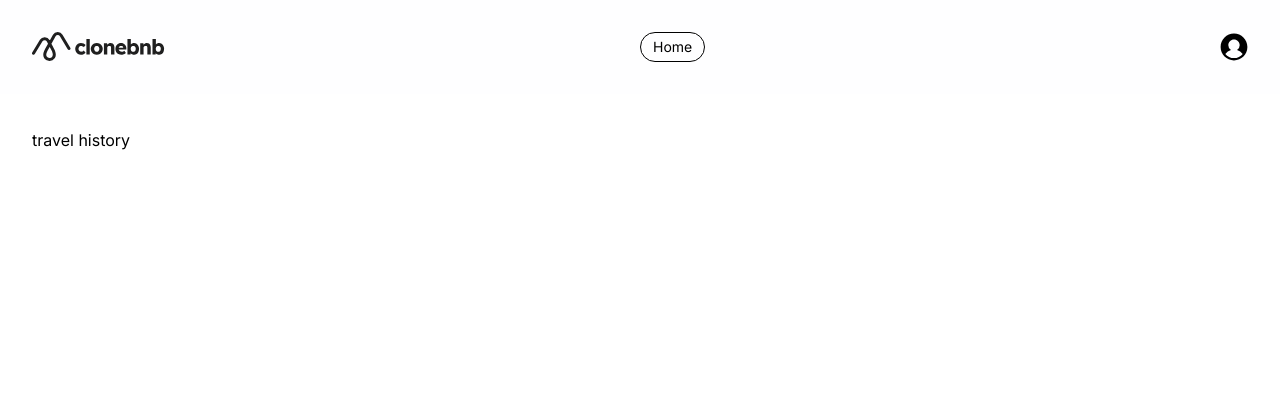
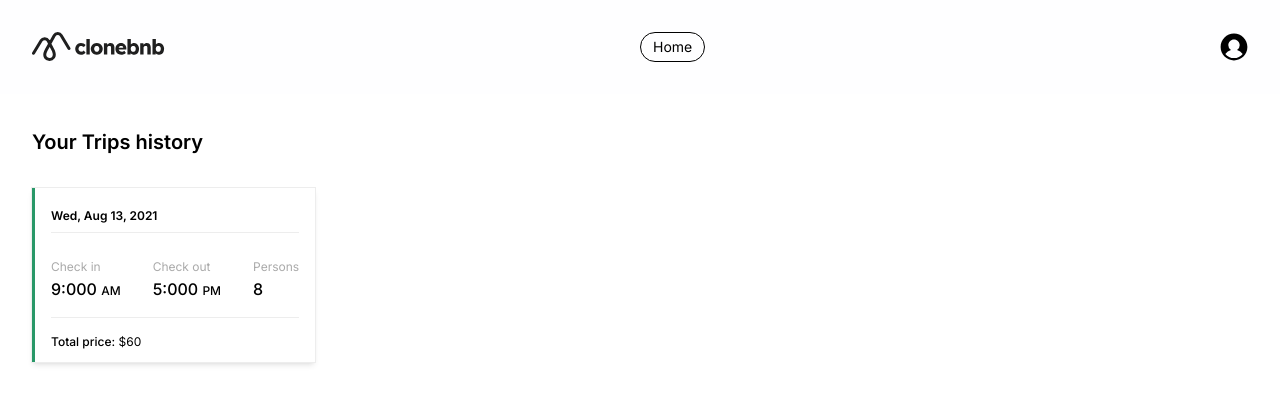
Before and after one commit to FernandoRodriguezValdivia/clonebnb, a Next.js app in the folder front-clonebnb/: page /trips in a window 1280 px wide. Shown: the top 404 px of the page. Built offline with nearby package versions, Linux system fonts and the light colour scheme; no server answers.

Commit message:
Create component TripView

```diff
--- a/front-clonebnb/src/app/trips/page.jsx
+++ b/front-clonebnb/src/app/trips/page.jsx
@@ -1,7 +1,10 @@
+import { TripList } from "@/components/tripList/TripList";
+
 export default function Trips(){
   return (
     <section className="m-auto mt-44 sm:mt-32 px-5 pb-5 md:px-8 md:pb-8 max-w-screen-2xl">
-      <p>travel history</p>
+      <h2 className="mb-8 text-xl font-semibold">Your Trips history</h2>
+      <TripList/>
     </section>
   );
 }
--- a/front-clonebnb/src/components/detailcard/InfoCardDetail.jsx
+++ b/front-clonebnb/src/components/detailcard/InfoCardDetail.jsx
@@ -3,10 +3,9 @@ import { InfoDetailServices } from "./InfoDetailServices";
 
 export const InfoCardDetail = ({detail})=>{
   return (
-
     <section className="md:w-1/2 md:min-w-[280px] grid md:justify-center gap-6 px-4 sm:pl-0">
       <div>
-        <h2 className="font-bold text-lg">{detail?.titulo}</h2>
+        <h2 className="font-bold text-lg max-w-sm">{detail?.titulo}</h2>
         <div className="flex items-center">
           <svg
             xmlns="http://www.w3.org/2000/svg"
@@ -30,7 +29,7 @@ export const InfoCardDetail = ({detail})=>{
         <h4 className="font-bold mb-4">Descripción</h4>
         <p className="max-w-sm text-sm">{detail?.descripcion}</p>
       </div>
-      <InfoDetailServices detail={detail}/>
+      <InfoDetailServices detail={detail} />
       <div className="fixed sm:relative z-20 bottom-0 left-0 right-0 w-full bg-white flex items-center justify-between px-4 sm:px-2 pt-3 pb-5 border-gray border-t-[1px]">
         <section>
           <span className="text-xs">Desde</span>
@@ -39,13 +38,12 @@ export const InfoCardDetail = ({detail})=>{
             <span className="text-xs font-normal">/ Noche</span>
           </h3>
         </section>
-        <Link href='/wishlist'>
-        <button className="bg-green py-1 px-3 rounded-1xs text-white">
-          Reserve
-        </button>
+        <Link href="/wishlist">
+          <button className="bg-green py-1 px-3 rounded-1xs text-white">
+            Reservar
+          </button>
         </Link>
       </div>
-
     </section>
   );
 }
--- a/front-clonebnb/src/components/filter/Search.jsx
+++ b/front-clonebnb/src/components/filter/Search.jsx
@@ -31,7 +31,7 @@ export const Search = () =>{
       </div>
       <input
         type="search"
-        placeholder="Search destinations"
+        placeholder="Buscar alojamientos"
         value={filter.search}
         onChange={searchFiltered}
         className="w-full h-full py-3 pl-3 text-sm outline-none focus-within:bg-opacity"
--- /dev/null
+++ b/front-clonebnb/src/components/tripList/TripList.jsx
@@ -0,0 +1,30 @@
+export const TripList = () => {
+  return (
+    <div className="w-fit grid grid-rows-2 items-center px-4 pb-3 outline outline-1 outline-opacity shadow-md border-l-[3px] border-green">
+      <h3 className="border-b border-opacity pb-2 text-xs font-semibold">
+        Wed, Aug 13, 2021
+      </h3>
+      <div className="flex gap-8 border-b border-opacity pb-4">
+        <div>
+          <span className="text-xs text-gray">Check in</span>
+          <h2 className="font-medium">
+            9:000 <span className="text-xs">AM</span>
+          </h2>
+        </div>
+        <div>
+          <span className="text-xs text-gray">Check out</span>
+          <h2 className="font-medium">
+            5:000 <span className="text-xs">PM</span>
+          </h2>
+        </div>
+        <div>
+          <span className="text-xs text-gray">Persons</span>
+          <h2 className="font-medium">8</h2>
+        </div>
+      </div>
+      <h2 className="text-xs pt-4">
+        <span className="font-medium">Total price:</span> $60
+      </h2>
+    </div>
+  );
+}
```
